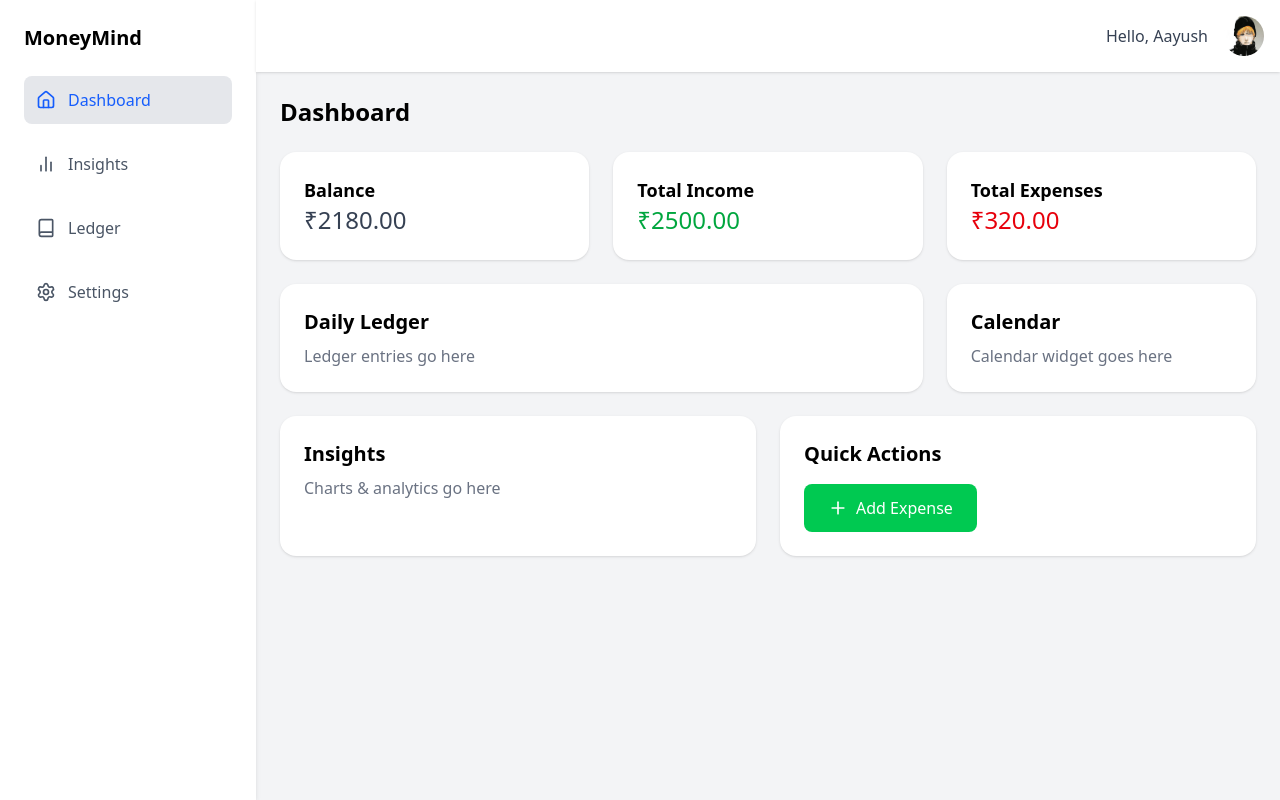
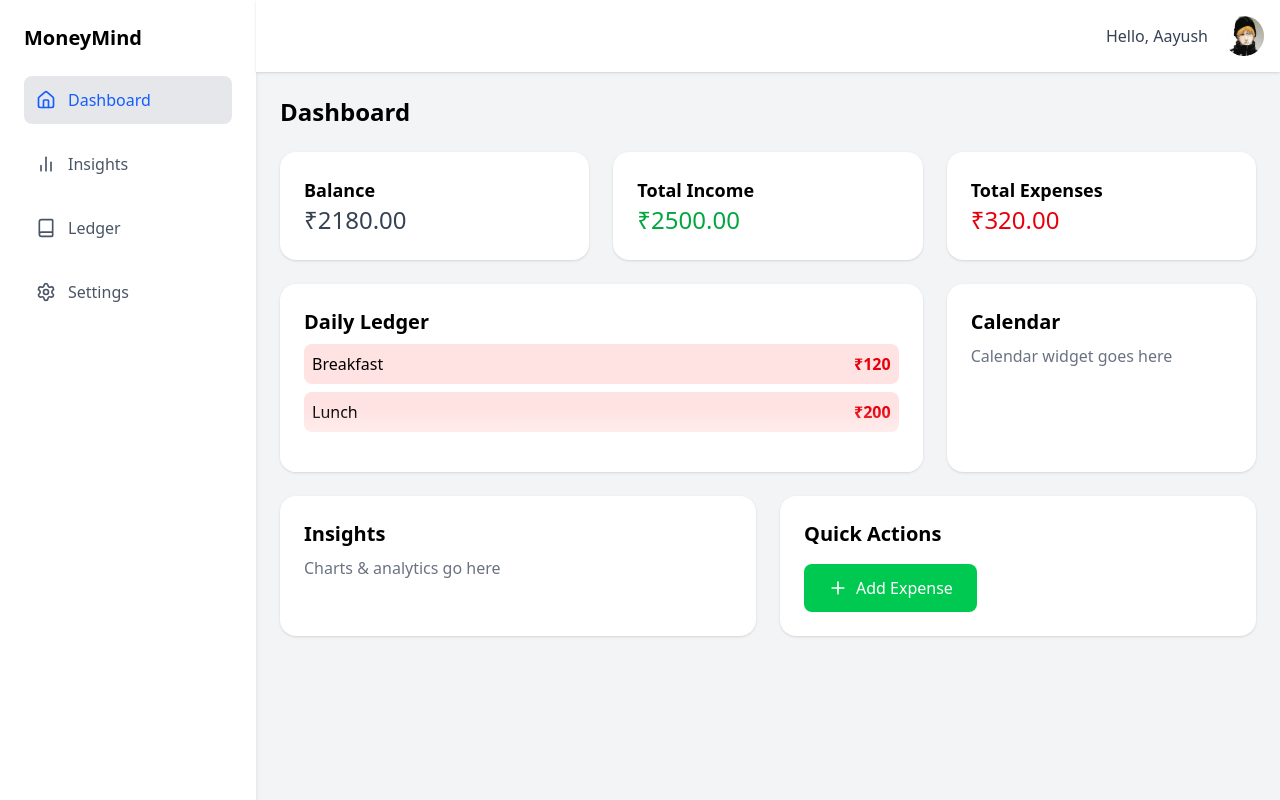
Before and after one commit to Gautam-A25/moneymind, a React (Vite) app: page / in a window 1280 px wide. Built offline with nearby package versions, Linux system fonts and the light colour scheme.

Commit message:
Dashboard refined

```diff
--- a/src/App.jsx
+++ b/src/App.jsx
@@ -109,6 +109,8 @@ function App() {
               balance={balance}
               income={totalIncome}
               expense={totalExpense}
+              entries={entries}
+              setActivePage={setActivePage}
             />
           )}
           {activePage === "insights" && <Insights />}
--- a/src/Dashboard.jsx
+++ b/src/Dashboard.jsx
@@ -1,7 +1,15 @@
 import React from "react";
 import { Plus } from "lucide-react";
 
-export default function Dashboard({ balance, income, expense }) {
+export default function Dashboard({
+  balance,
+  income,
+  expense,
+  entries,
+  setActivePage,
+}) {
+  const recentExpenses = entries.filter((entry) => entry.amount < 0).slice(-5);
+
   return (
     <div className="w-full">
       <h1 className="text-2xl font-semibold mb-6">Dashboard</h1>
@@ -28,9 +36,30 @@ export default function Dashboard({ balance, income, expense }) {
       </div>
       <div className="grid grid-cols-1 lg:grid-cols-3 gap-6 mt-6">
         {/* Daily Ledger Block */}
-        <section className="bg-white shadow rounded-2xl p-6 col-span-1 lg:col-span-2">
+        <section
+          onClick={() => setActivePage("ledger")}
+          className="bg-white shadow rounded-2xl p-6 col-span-1 lg:col-span-2 relative cursor-pointer overflow-hidden"
+        >
           <h3 className="text-xl font-semibold mb-2">Daily Ledger</h3>
-          <p className="text-gray-500">Ledger entries go here</p>
+          <ul className="space-y-2 mb-4">
+            {recentExpenses.length > 0 ? (
+              recentExpenses.map((entry) => (
+                <li
+                  key={entry.id}
+                  className="flex justify-between items-center p-2 rounded-lg bg-red-100"
+                >
+                  <span>{entry.label}</span>
+                  <span className="font-semibold text-red-600">
+                    ₹{Math.abs(entry.amount)}
+                  </span>
+                </li>
+              ))
+            ) : (
+              <p className="text-gray-500">No expenses today. Add one now!</p>
+            )}
+          </ul>
+          {/* Fade effect at the bottom */}
+          <div className="absolute bottom-0 left-0 w-full h-1/3 bg-gradient-to-t from-white to-transparent pointer-events-none"></div>
         </section>
 
         {/* Calendar Block */}
```
